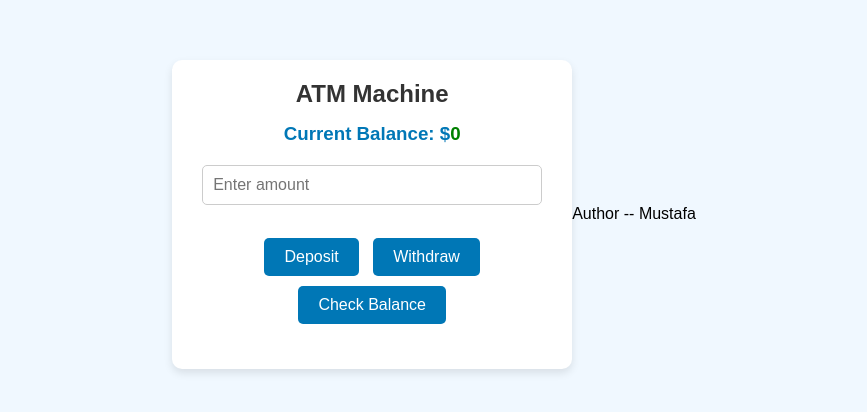
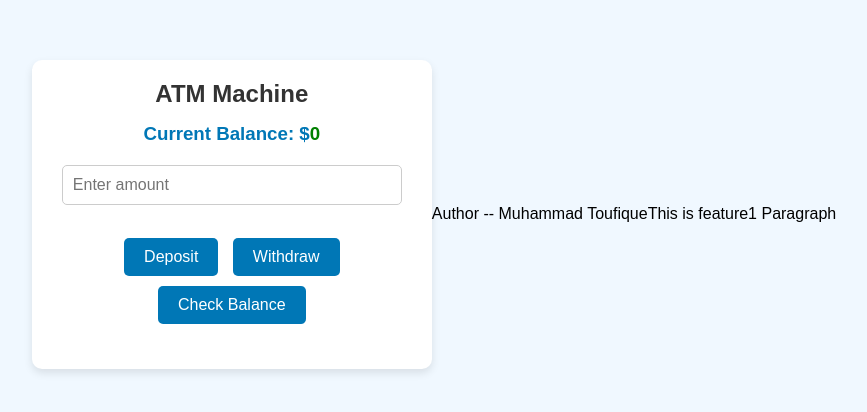
Before and after one commit to Toufique-050/testing, a plain HTML site: page index.html in a window 1280 px wide. Shown: the part 186-598 px from the top of the page, without its empty margins (206-1073 px from the left). Drawn offline with Linux system fonts and the light colour scheme.

Commit message:
Something Modification

```diff
--- a/index.html
+++ b/index.html
@@ -26,6 +26,7 @@
 
 
 
-  <p>Author -- Mustafa</p>
+    <p>Author -- Muhammad Toufique</p>
+    <p>This is feature1 Paragraph</p>
   </body>
 </html>
```
Also changed, not shown: script.js (line endings or trailing spaces).
